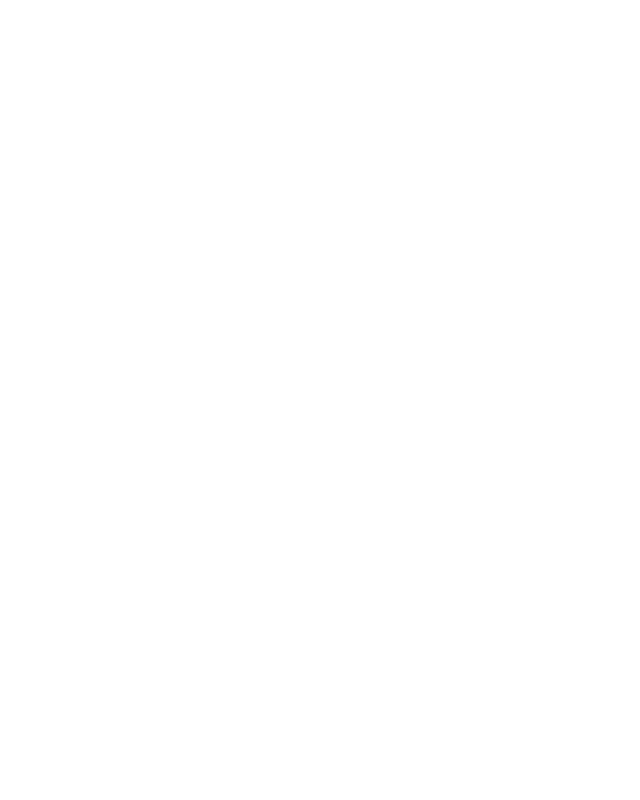
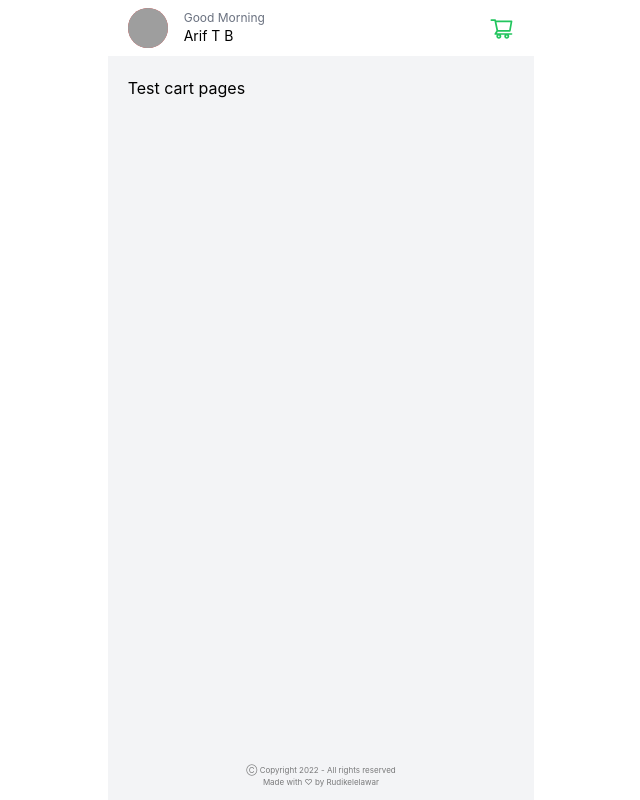
Before and after one commit to bimogempar/frontend-ecommerce-bugita, a React (Create React App) app: page /mycart in a window 1280 px wide. Before the commit this address had no page. Shown: the whole page, without its empty margins (319-959 px from the left). Built offline with nearby package versions, Linux system fonts and the light colour scheme; grey boxes are pictures that could not be loaded.

Commit message:
add new pages for cart

```diff
--- a/src/App.js
+++ b/src/App.js
@@ -5,13 +5,14 @@
   Route,
 } from "react-router-dom";
 import Home from './pages/Home';
+import Cart from './pages/Cart';
 
 function App() {
   return (
     <BrowserRouter>
       <Routes>
-        <Route path="/" element={<Home />}>
-        </Route>
+        <Route path="/" element={<Home />} />
+        <Route path="/mycart" element={<Cart />} />
       </Routes>
     </BrowserRouter>
   );
--- a/src/components/navbar/Navbar.jsx
+++ b/src/components/navbar/Navbar.jsx
@@ -1,9 +1,10 @@
 import React from 'react'
+import { NavLink } from 'react-router-dom'
 import Cart from './Cart'
 
 export default function Navbar() {
     return (
-        <div className='flex justify-between sticky top-0 bg-white -m-5 px-5 py-2 mb-5'>
+        <div className='flex justify-between items-center sticky top-0 bg-white -m-5 px-5 py-2 mb-5'>
             <div className='flex items-center'>
                 <img src="https://joeschmoe.io/api/v1/female/jeri" alt="" className='rounded-full w-10 h-10 bg-red-500' />
                 <div className='ml-4'>
@@ -11,7 +12,9 @@
                     <div className='text-sm'>Arif T B</div>
                 </div>
             </div>
-            <Cart />
+            <NavLink to="/mycart">
+                <Cart />
+            </NavLink>
         </div>
     )
 }
--- /dev/null
+++ b/src/pages/Cart.jsx
@@ -0,0 +1,10 @@
+import React from 'react'
+import Layout from '../components/layouts/Layout'
+
+export default function Cart() {
+    return (
+        <Layout>
+            Test cart pages
+        </Layout>
+    )
+}
```
